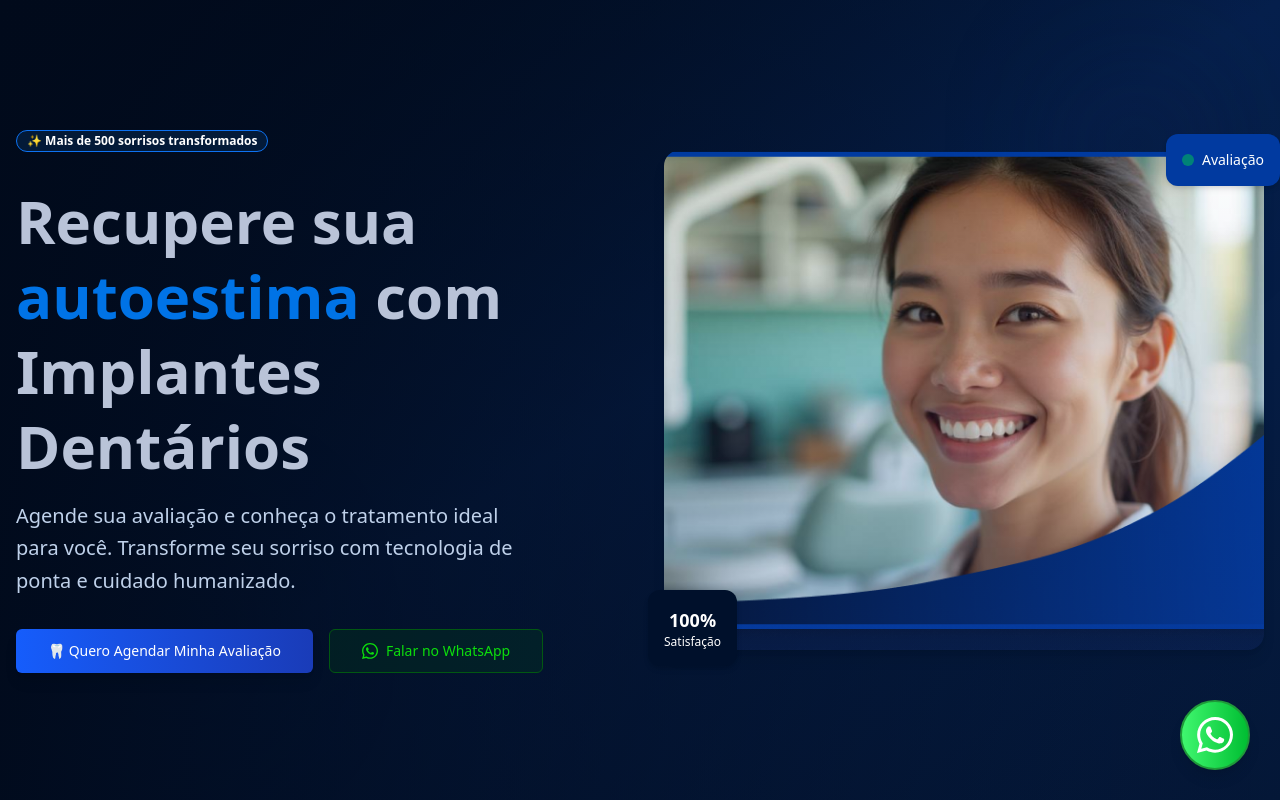
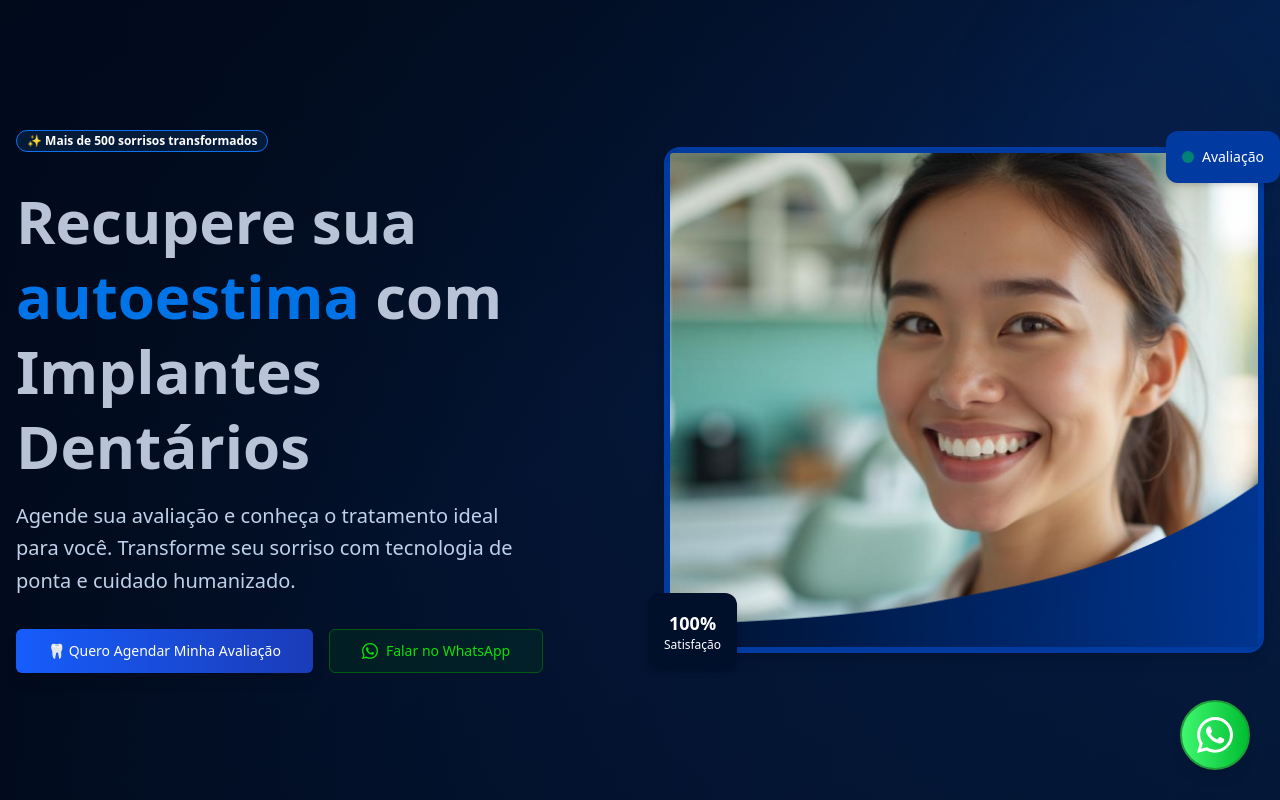
Before and after one commit to mavellium/instituto-do-sorriso-implante-dentario, a Next.js app: page / in a window 1280 px wide. Shown: the top 800 px of the page. Built offline with nearby package versions, Linux system fonts and the light colour scheme.

Commit message:
Fix: Hero image

```diff
--- a/src/components/Hero/index.tsx
+++ b/src/components/Hero/index.tsx
@@ -69,16 +69,16 @@
 
           {/* Image */}
           <div className="relative">
-            <div className="relative rounded-2xl overflow-hidden shadow-lg">
+            <div className="relative rounded-2xl overflow-hidden shadow-lg border-3 border-[#003BA1]">
               <Image
                 src="/hero-dental.png"
                 width={800}
                 height={600}
                 priority
                 alt="Pessoa sorrindo com dentes perfeitos - Instituto do Sorriso"
-                className="w-full h-[500px] object-cover"
+                className="w-full h-[500px] object-cover border-3 border-[#003BA1]"
               />
-              <div className="absolute inset-0 bg-gradient-to-t from-blue-900/20 to-transparent" />
+              <div className="" />
             </div>
 
             {/* Floating elements */}
```
Also changed, not shown: public/hero-dental.png.
